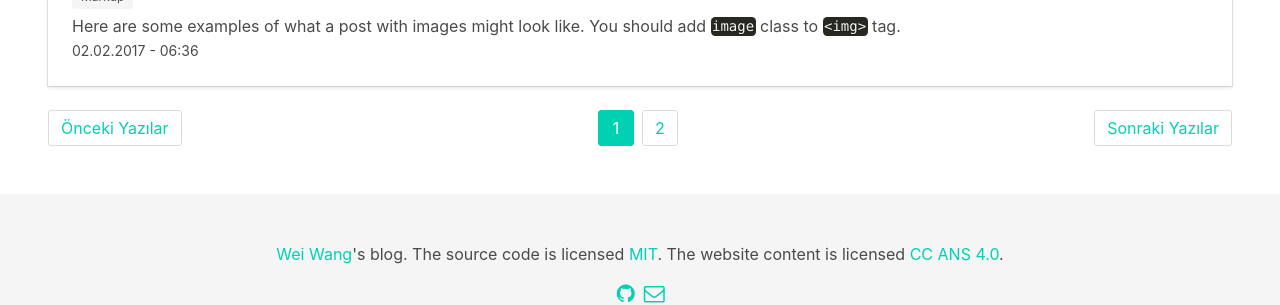
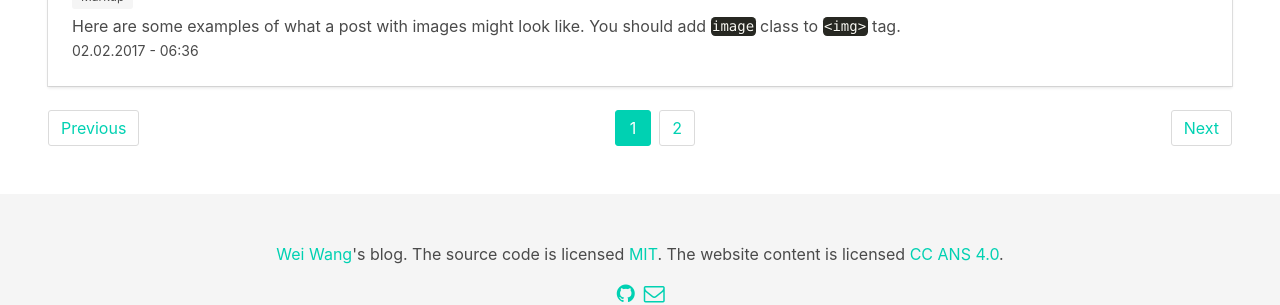
Before and after one commit to weiWANG881108/weiWANG881108.github.io, a Jekyll site: the page built from index.html, in a window 1280 px wide. Shown: the part 1636-1941 px from the top of the page. Built offline with Jekyll 4.4.1, drawn with Linux system fonts in a browser that asks for light colours; the list of posts is cut into pages by our own code; comment, search, counter and statistics services are not loaded.

Commit message:
no message

```diff
--- a/index.html
+++ b/index.html
@@ -40,8 +40,8 @@ layout: default
         <br>
         {% endfor %}
         <nav class="pagination is-centered">
-            <a {% if paginator.previous_page %}href="..{{  paginator.previous_page_path }}"{% endif %} class="pagination-previous {% if paginator.previous_page %}{% else %} is-disabled {% endif %}">Önceki Yazılar</a>
-            <a {% if paginator.next_page %}href="..{{  paginator.next_page_path }}"{% endif %} class="pagination-next {% if paginator.next_page %}{% else %} is-disabled {% endif %}">Sonraki Yazılar</a>
+            <a {% if paginator.previous_page %}href="..{{  paginator.previous_page_path }}"{% endif %} class="pagination-previous {% if paginator.previous_page %}{% else %} is-disabled {% endif %}">Previous</a>
+            <a {% if paginator.next_page %}href="..{{  paginator.next_page_path }}"{% endif %} class="pagination-next {% if paginator.next_page %}{% else %} is-disabled {% endif %}">Next</a>
             <ul class="pagination-list">
                 {% for page in (1..paginator.total_pages) %}
                 <li>
```
